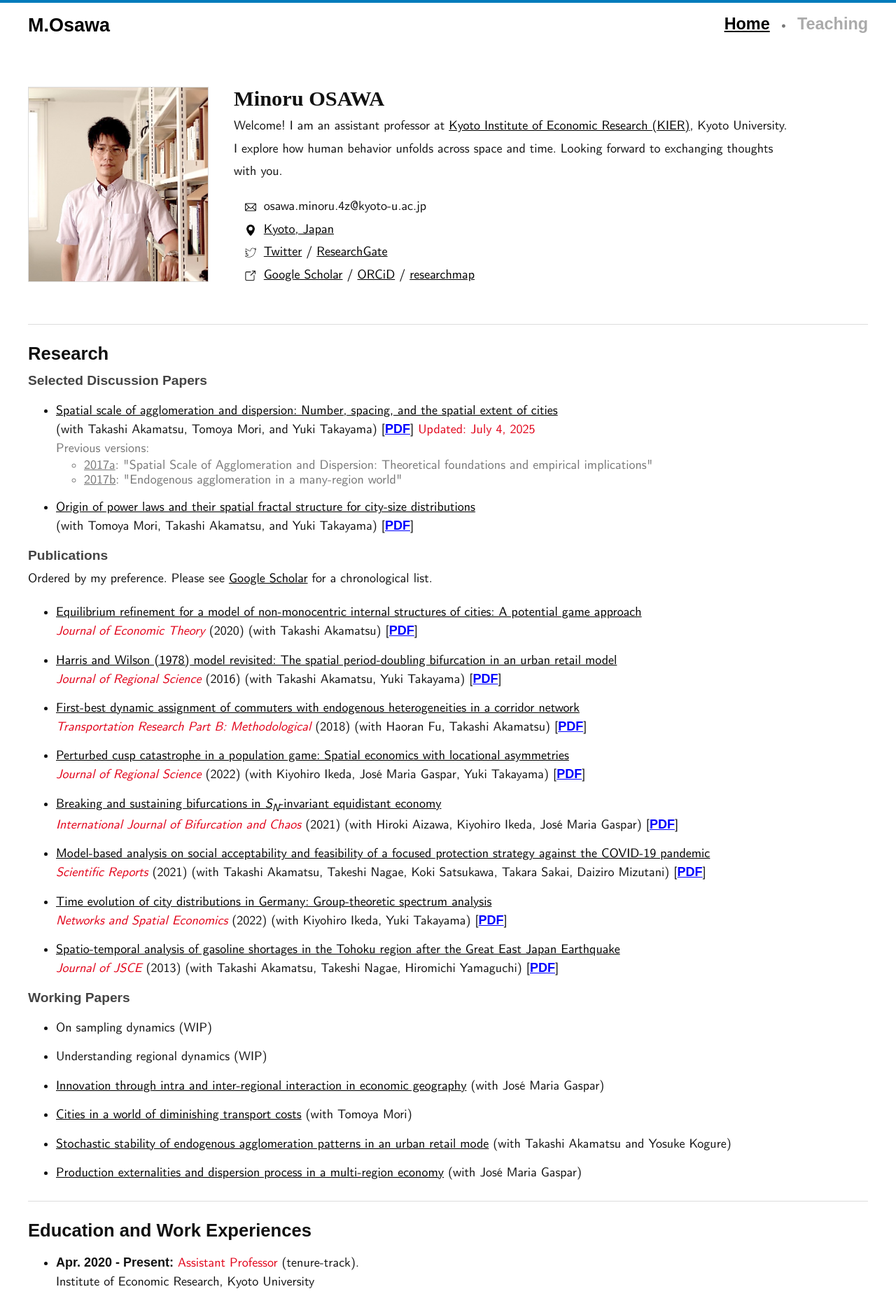
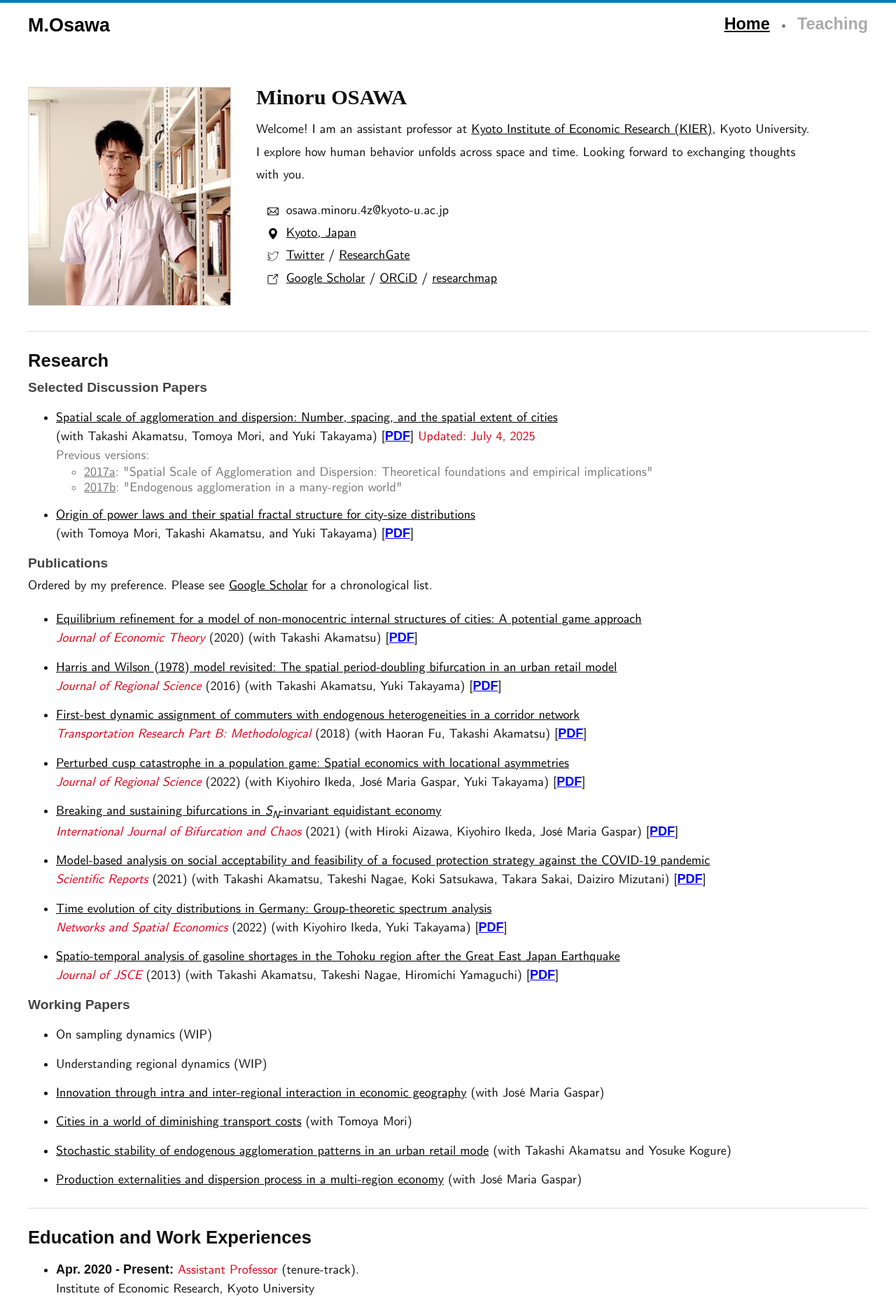
Before and after one commit to mino-osawa/mino-osawa.github.io, a Jekyll site: the page built from index.markdown, in a window 1280 px wide. Shown: the top 1862 px of the page at 70% size. Built offline with Jekyll 4.4.1, drawn with Linux system fonts in a browser that asks for light colours; some web fonts are replaced.

Commit message:
minor fixes

```diff
--- a/_sass/_posts.scss
+++ b/_sass/_posts.scss
@@ -135,7 +135,6 @@ $FSize-2: clamp(0.8rem, calc(0.6718rem + 0.6838vw), 1rem);
   padding: 1rem 0;
   margin: 0 auto;
   text-align: right;
-  font-size: smaller;
 
   a {
     color: #aaa;
--- a/assets/css/main.scss
+++ b/assets/css/main.scss
@@ -356,7 +356,7 @@ p {
 }
 
 #profile_pic {
-  width: 16rem;
+  width: 18rem;
   max-width: 100%;
   height: auto;
   display: block;
@@ -374,6 +374,8 @@ p {
 
   h1 {
     margin: 0;
+    line-height: 1.0;
+    margin-bottom: .5em;
     font-family: "Computer Modern Serif", serif;
     font-weight: bold;
 
--- a/teaching.markdown
+++ b/teaching.markdown
@@ -80,4 +80,4 @@ permalink: "/teaching/"
 
 <hr>
 
-<p><a href="https://github.com/{{ site.github.user }}/{{ site.github.repo }}/issues/new?title=講義資料について" target="_blank" style="font-size:smaller;">資料の誤り等を報告（要 GitHub アカウント）</a></p>
+<p><a href="https://github.com/{{ site.github.user }}/{{ site.github.repo }}/issues/new?title=講義資料について" target="_blank">資料の誤り等を報告（要 GitHub アカウント）</a></p>
```
